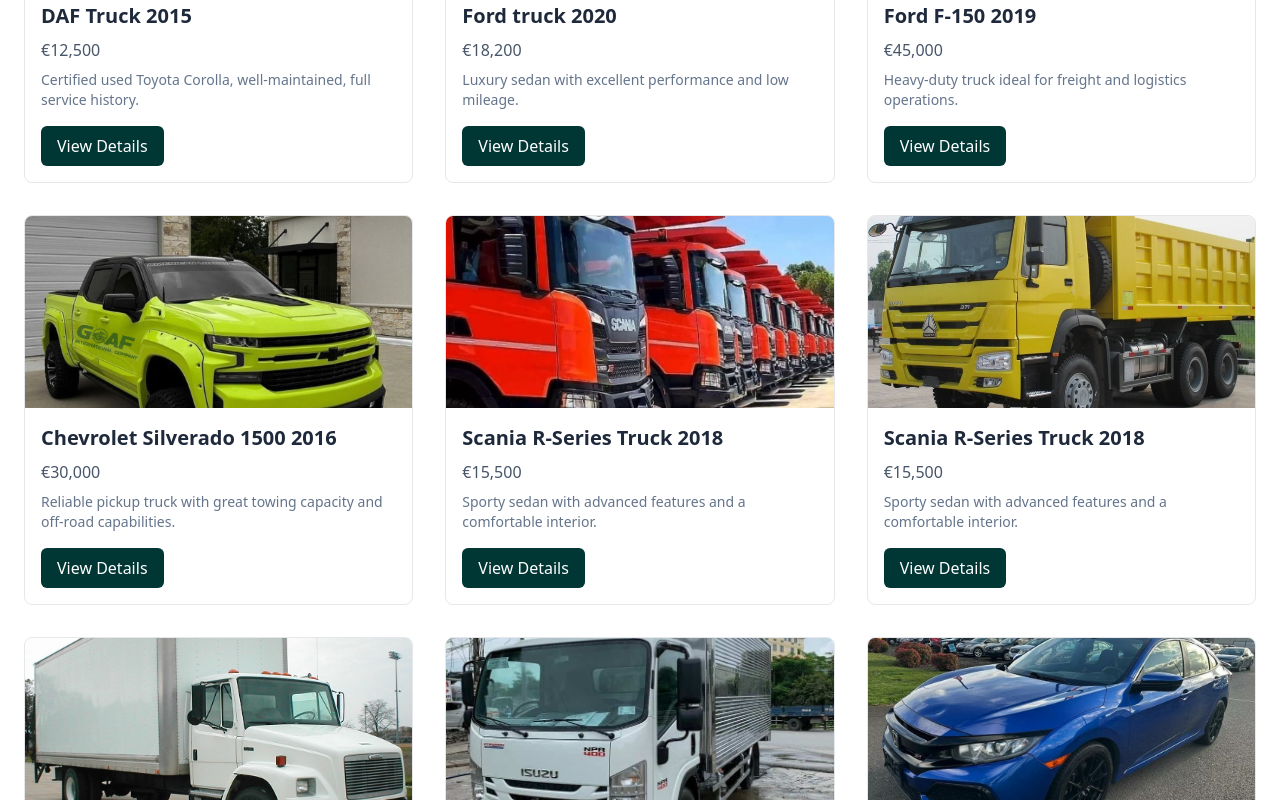
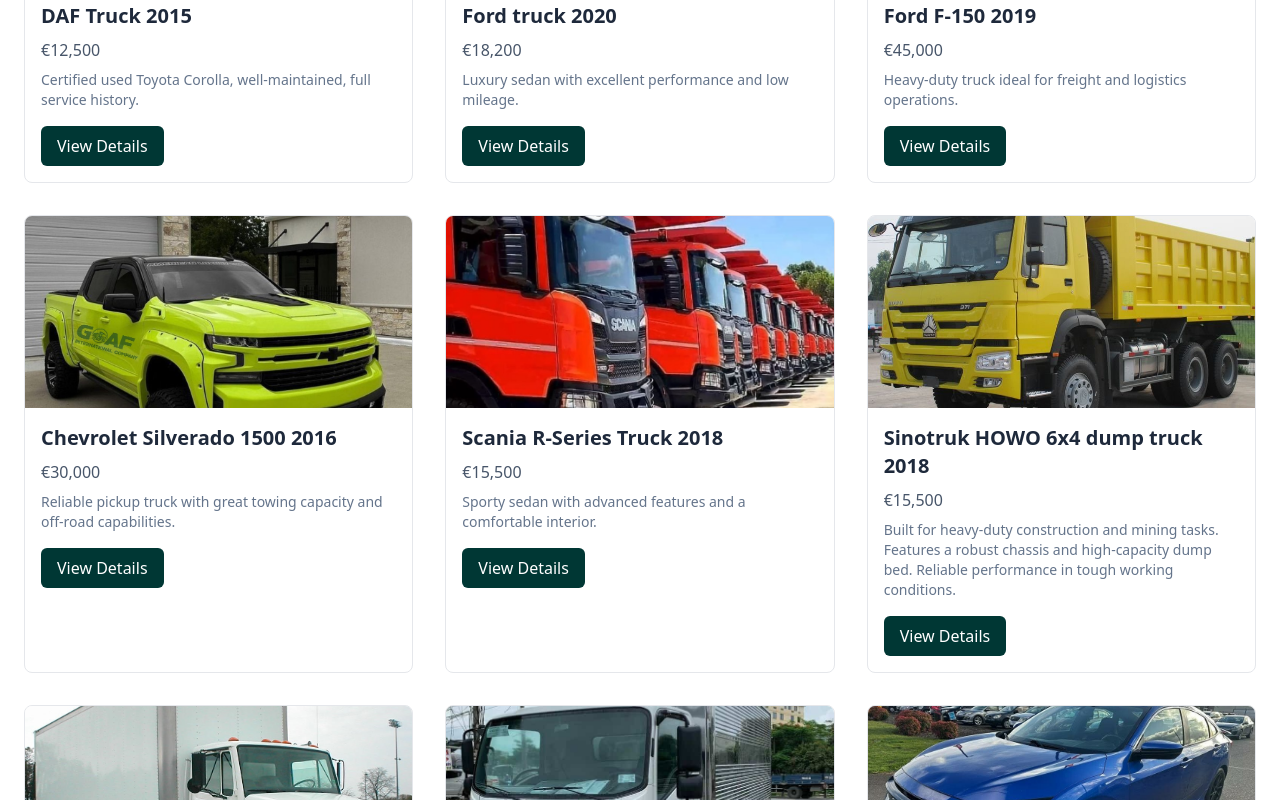
Before and after one commit to AzeezBello/GOAF, a Next.js app: page /inventory in a window 1280 px wide. Shown: the part 437-1237 px from the top of the page. Built offline with nearby package versions, Linux system fonts and the light colour scheme.

Commit message:
final fix

```diff
--- a/app/inventory/page.tsx
+++ b/app/inventory/page.tsx
@@ -46,10 +46,10 @@
   },
   {
     id: 6,
-    name: "Scania R-Series Truck 2018",
+    name: "Sinotruk HOWO 6x4 dump truck 2018",
     price: "€15,500",
     image: "/assets/inventory/Goaf-Daf-truck6.jpeg",
-    description: "Sporty sedan with advanced features and a comfortable interior.",
+    description: "Built for heavy-duty construction and mining tasks. Features a robust chassis and high-capacity dump bed. Reliable performance in tough working conditions.",
   },
   {
     id: 7,
```
